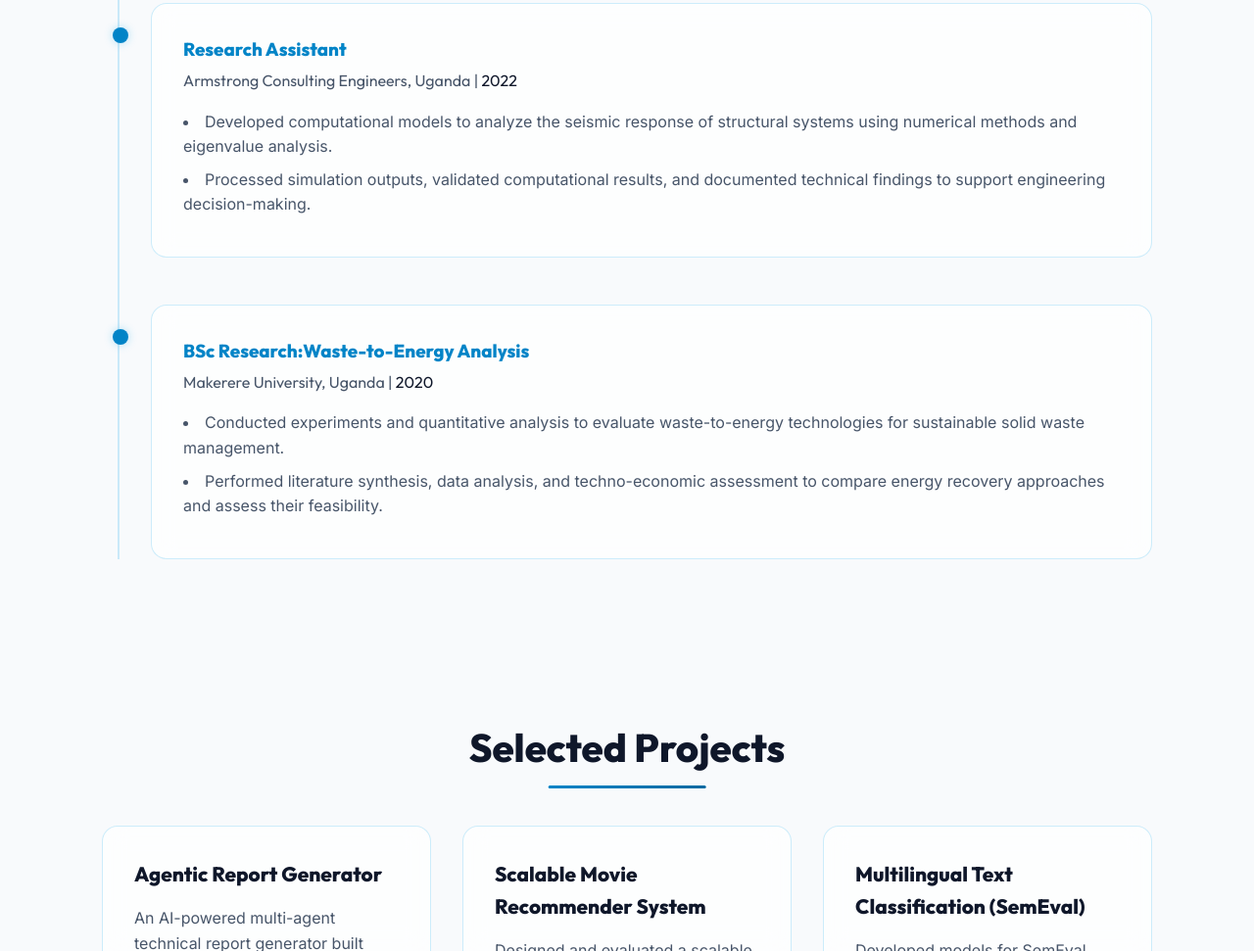
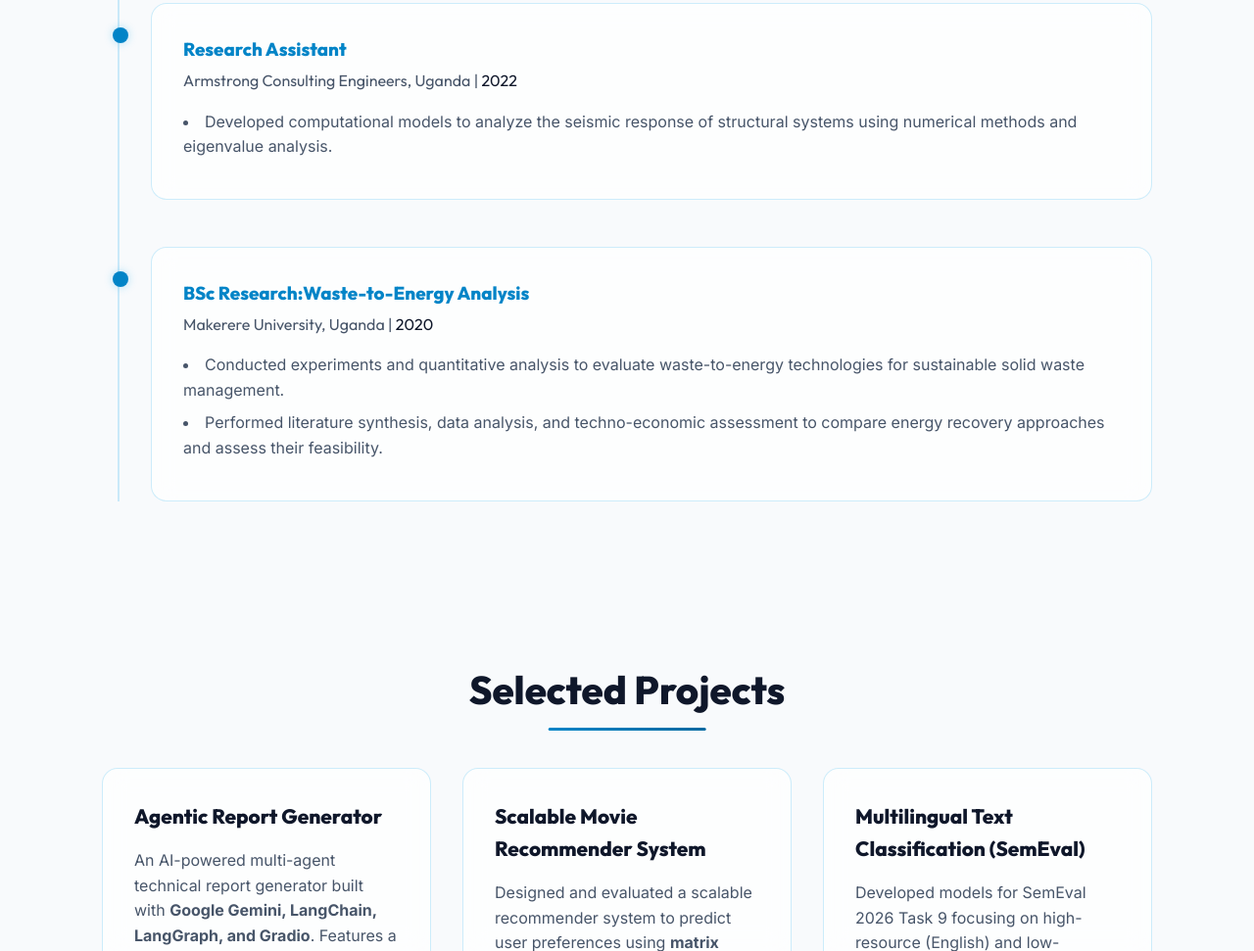
Before and after one commit to vicentmwanda/vicentmwanda.github.io, a plain HTML site: page index.html in a window 1280 px wide. Shown: the part 3149-4120 px from the top of the page at 98% size. Drawn offline with Linux system fonts and the light colour scheme.

Commit message:
Update job responsibilities in index.html
Added a new bullet point about data cleaning and analysis for the World Bank project. Removed the old bullet point regarding processed simulation outputs.

```diff
--- a/index.html
+++ b/index.html
@@ -145,7 +145,9 @@
         <h4>Engineers Without Borders East Africa, Uganda | <span>2023</span></h4>
         <ul>
             <li>Analyzed environmental and socioeconomic datasets to generate insights for climate resilience and fuelwood economy projects funded by the World Bank.</li>
+
             <li>Performed data cleaning, statistical analysis, data visualization, and technical reporting to support evidence-based policy and project decision-making.</li>
+
         </ul>
     </div>
 </div>
@@ -157,7 +159,7 @@
         <h4>Armstrong Consulting Engineers, Uganda | <span>2022</span></h4>
         <ul>
             <li>Developed computational models to analyze the seismic response of structural systems using numerical methods and eigenvalue analysis.</li>
-            <li>Processed simulation outputs, validated computational results, and documented technical findings to support engineering decision-making.</li>
+
         </ul>
     </div>
 </div>
```
